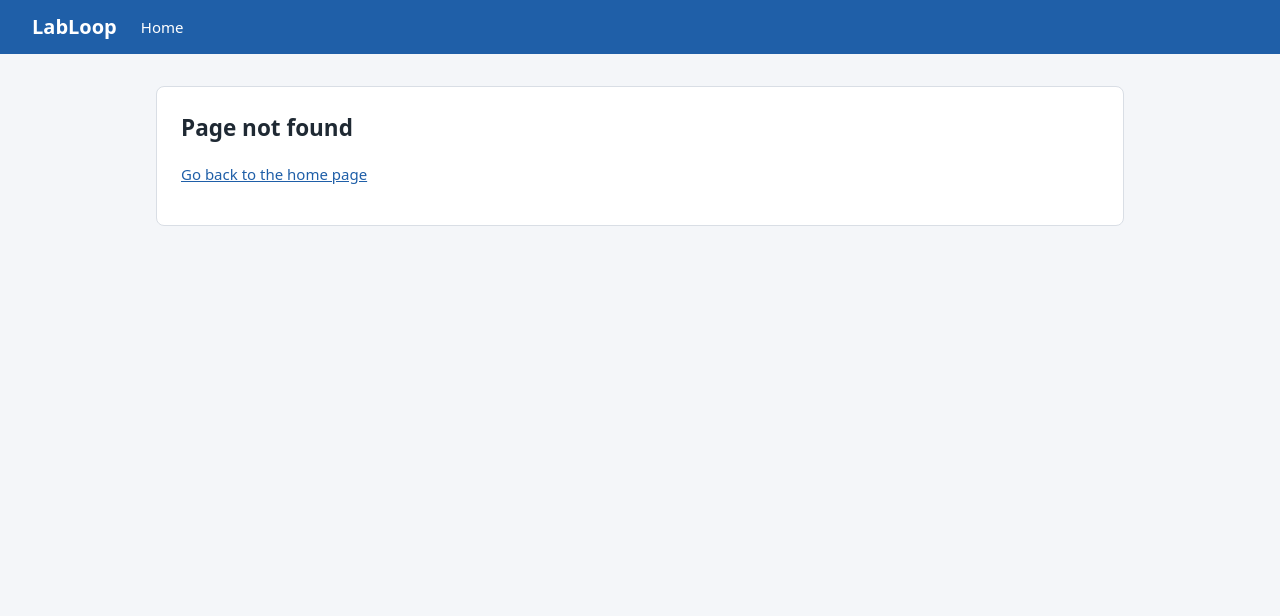
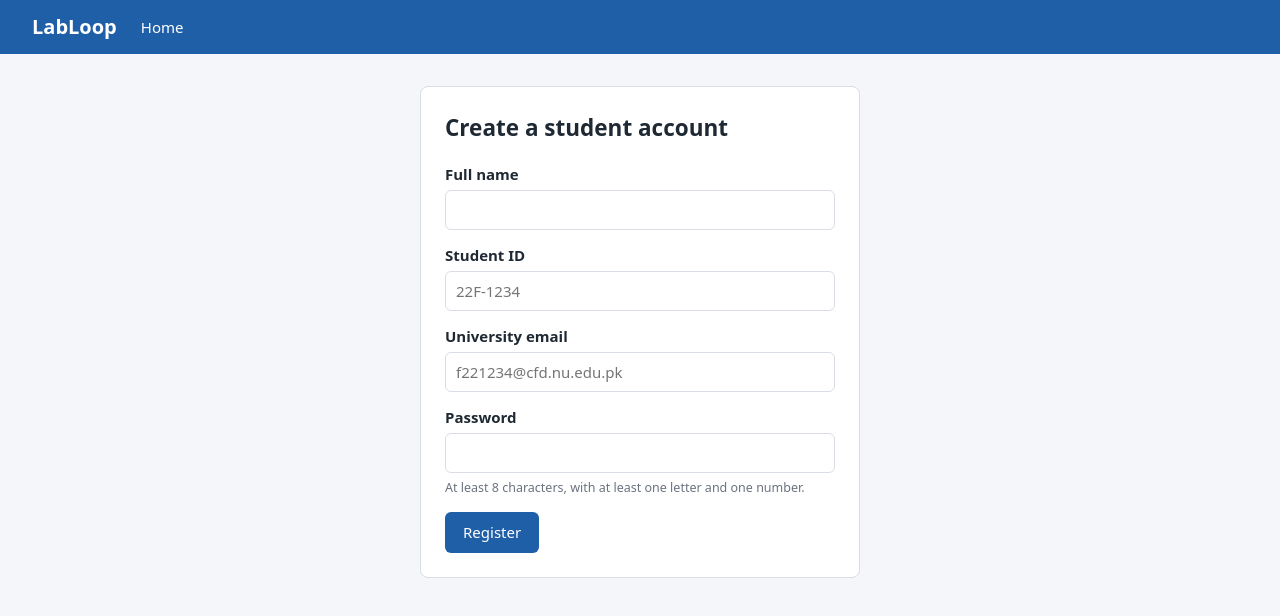
Before and after one commit to hashirrafique/LabLoop, a React (Vite) app in the folder client/: page /register in a window 1280 px wide. Before the commit this address had no page. Shown: the top 616 px of the page. Built offline with nearby package versions, Linux system fonts and the light colour scheme.

Commit message:
LL-6 Register and verify email pages

```diff
--- a/client/src/App.jsx
+++ b/client/src/App.jsx
@@ -2,6 +2,8 @@ import { Routes, Route } from 'react-router-dom'
 import NavBar from './components/NavBar.jsx'
 import Home from './pages/Home.jsx'
 import NotFound from './pages/NotFound.jsx'
+import Register from './pages/Register.jsx'
+import VerifyEmail from './pages/VerifyEmail.jsx'
 
 function App() {
   return (
@@ -10,6 +12,8 @@ function App() {
       <main className="container">
         <Routes>
           <Route path="/" element={<Home />} />
+          <Route path="/register" element={<Register />} />
+          <Route path="/verify-email" element={<VerifyEmail />} />
           <Route path="*" element={<NotFound />} />
         </Routes>
       </main>
--- a/client/src/pages/Home.jsx
+++ b/client/src/pages/Home.jsx
@@ -1,3 +1,5 @@
+import { Link } from 'react-router-dom'
+
 function Home() {
   return (
     <div className="card">
@@ -7,6 +9,9 @@ function Home() {
         equipment the lab has, check if it is free for the dates they need and send a borrow
         request without going to the lab first.
       </p>
+      <p>
+        New here? <Link to="/register">Create a student account</Link> with your university email.
+      </p>
       <p className="muted">First version, features are being added sprint by sprint.</p>
     </div>
   )
--- /dev/null
+++ b/client/src/pages/Register.jsx
@@ -0,0 +1,96 @@
+import { useState } from 'react'
+import { Link } from 'react-router-dom'
+import { api } from '../api.js'
+
+const emptyForm = { fullName: '', studentId: '', email: '', password: '' }
+
+function Register() {
+  const [form, setForm] = useState(emptyForm)
+  const [error, setError] = useState('')
+  const [success, setSuccess] = useState('')
+  const [submitting, setSubmitting] = useState(false)
+
+  function handleChange(e) {
+    setForm({ ...form, [e.target.name]: e.target.value })
+  }
+
+  async function handleSubmit(e) {
+    e.preventDefault()
+    setError('')
+    setSubmitting(true)
+    try {
+      const data = await api('/auth/register', {
+        method: 'POST',
+        body: JSON.stringify(form),
+      })
+      setSuccess(data.message)
+    } catch (err) {
+      setError(err.message)
+    } finally {
+      setSubmitting(false)
+    }
+  }
+
+  if (success) {
+    return (
+      <div className="card form-card">
+        <h2>Check your email</h2>
+        <p className="alert alert-success">{success}</p>
+        <p>
+          Open the link in the email to activate your account, then <Link to="/login">log in</Link>.
+        </p>
+      </div>
+    )
+  }
+
+  return (
+    <div className="card form-card">
+      <h2>Create a student account</h2>
+      {error && <p className="alert alert-error">{error}</p>}
+
+      <form onSubmit={handleSubmit}>
+        <label>
+          Full name
+          <input name="fullName" value={form.fullName} onChange={handleChange} required />
+        </label>
+        <label>
+          Student ID
+          <input
+            name="studentId"
+            placeholder="22F-1234"
+            value={form.studentId}
+            onChange={handleChange}
+            required
+          />
+        </label>
+        <label>
+          University email
+          <input
+            type="email"
+            name="email"
+            placeholder="f221234@cfd.nu.edu.pk"
+            value={form.email}
+            onChange={handleChange}
+            required
+          />
+        </label>
+        <label>
+          Password
+          <input
+            type="password"
+            name="password"
+            value={form.password}
+            onChange={handleChange}
+            required
+          />
+        </label>
+        <small className="hint">At least 8 characters, with at least one letter and one number.</small>
+        <button type="submit" disabled={submitting}>
+          {submitting ? 'Creating account...' : 'Register'}
+        </button>
+      </form>
+    </div>
+  )
+}
+
+export default Register
--- /dev/null
+++ b/client/src/pages/VerifyEmail.jsx
@@ -0,0 +1,45 @@
+import { useEffect, useRef, useState } from 'react'
+import { Link, useSearchParams } from 'react-router-dom'
+import { api } from '../api.js'
+
+function VerifyEmail() {
+  const [searchParams] = useSearchParams()
+  const token = searchParams.get('token')
+  const [status, setStatus] = useState(token ? 'loading' : 'error')
+  const [message, setMessage] = useState(token ? '' : 'The link is missing its token.')
+  // StrictMode runs effects twice in development, this makes sure we only call the API once
+  const called = useRef(false)
+
+  useEffect(() => {
+    if (!token || called.current) return
+    called.current = true
+
+    api('/auth/verify-email?token=' + encodeURIComponent(token))
+      .then((data) => {
+        setStatus('done')
+        setMessage(data.message)
+      })
+      .catch((err) => {
+        setStatus('error')
+        setMessage(err.message)
+      })
+  }, [token])
+
+  return (
+    <div className="card form-card">
+      <h2>Email verification</h2>
+      {status === 'loading' && <p>Checking your link...</p>}
+      {status === 'done' && (
+        <>
+          <p className="alert alert-success">{message}</p>
+          <p>
+            <Link to="/login">Go to log in</Link>
+          </p>
+        </>
+      )}
+      {status === 'error' && <p className="alert alert-error">{message}</p>}
+    </div>
+  )
+}
+
+export default VerifyEmail
```
